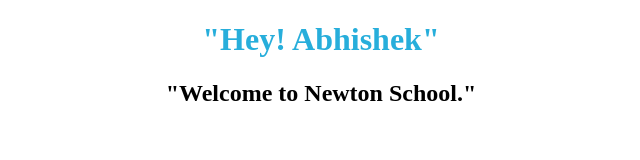
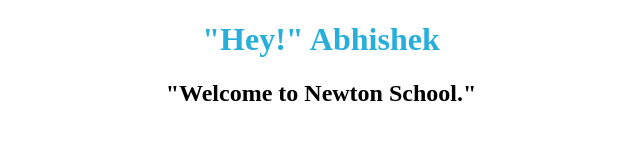
Before and after one commit to abhishekraj00/Greetings-with-Props---React-Basics-Rendering-Lists-Conditional-content-What---ly88e5dz2l5r, a React app: page / in a window 1280 px wide. Shown: the top 160 px of the page, without its empty margins (319-959 px from the left). Built offline with nearby package versions, Linux system fonts and the light colour scheme.

Commit message:
Update Welcome.js

```diff
--- a/src/components/Welcome.js
+++ b/src/components/Welcome.js
@@ -4,7 +4,7 @@ const Welcome = (prop) => {
   return (
    <>
 
-    <h1>"Hey! {prop.name}"</h1>
+    <h1>"Hey!" {prop.name}</h1>
     <h2>"Welcome to Newton School."</h2>
    </>
   )
```
